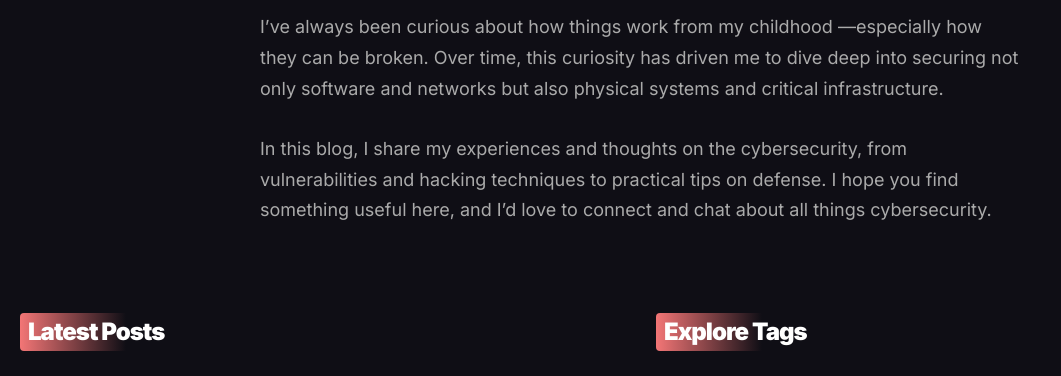
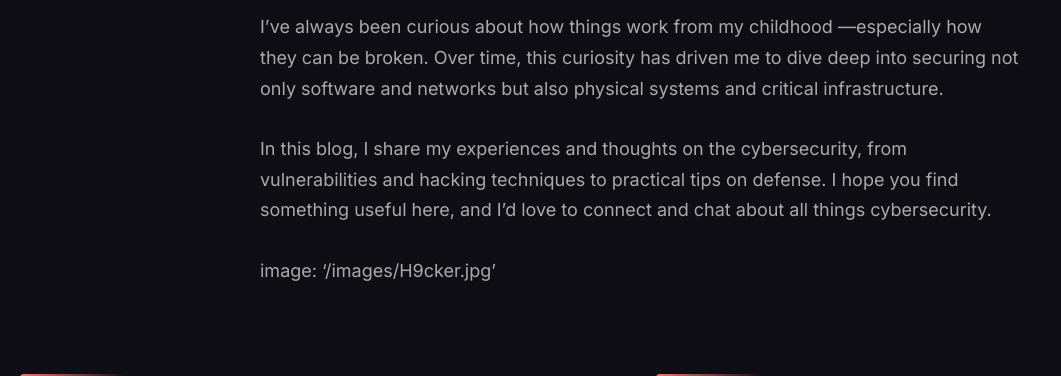
Before and after one commit to cyb3rninja-19/n1nja9.github.io, a Jekyll site: the page built from _pages/about-me.md, in a window 1280 px wide and 900 px high, scrolled down 866 px, cut to the strip 0-376 px from the top of the window. Shown: the whole strip, without its empty margins (0-1061 px from the left). Built offline with Jekyll 4.4.1, drawn with Linux system fonts in a browser that asks for light colours; nearby versions of some CDN libraries; part of the change alters nothing that is shown.

Commit message:
About-Me Updates

```diff
--- a/_pages/about-me.md
+++ b/_pages/about-me.md
@@ -1,8 +1,8 @@
 ---
 layout: page
 title: About Me
-permalink: /about/
-image: '/images/H9cker.jpg'
+permalink: /about-me/
+image: '/images/Kailash Mansarovar.jpg'
 ---
 
 Hi, my name is ABHISHEK. I work as a Cyber Security Consultant and have a passion for exploring how technology works and can be hacked!
@@ -12,3 +12,5 @@ My main area of interests lie in - Application Security (AppSec), Infra Pentesti
 I’ve always been curious about how things work from my childhood —especially how they can be broken. Over time, this curiosity has driven me to dive deep into securing not only software and networks but also physical systems and critical infrastructure.
 
 In this blog, I share my experiences and thoughts on the cybersecurity, from vulnerabilities and hacking techniques to practical tips on defense. I hope you find something useful here, and I’d love to connect and chat about all things cybersecurity.
+
+image: '/images/H9cker.jpg'
```
Also changed, not shown: images/Single_Peak.jpg (added).
